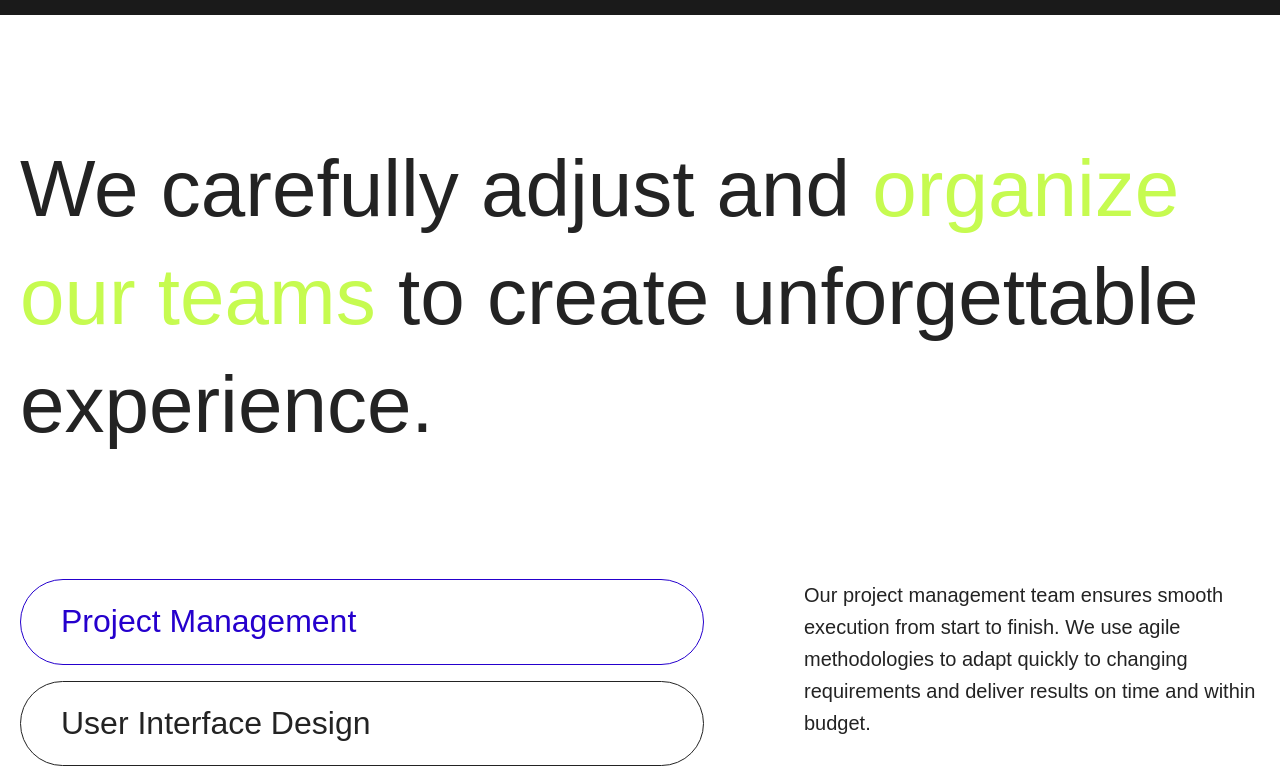
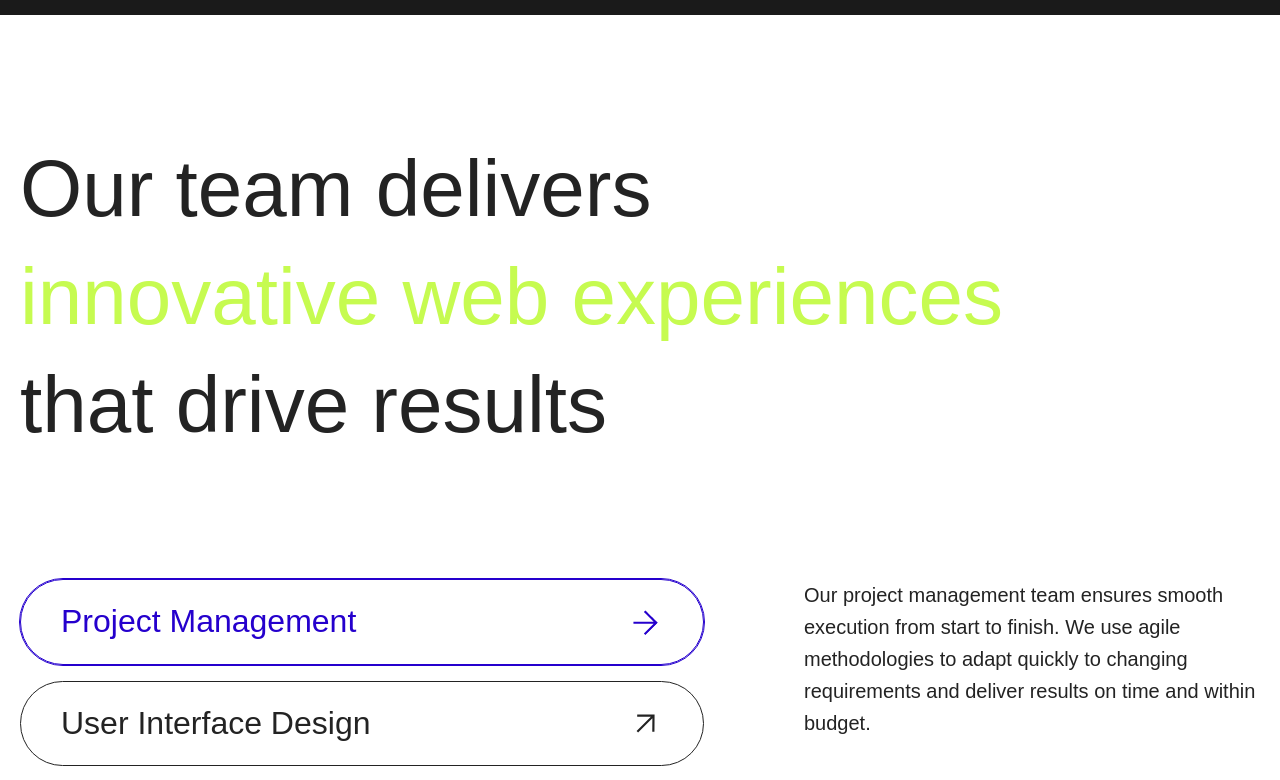
Before and after one commit to petar-simeta/evidente-website, a Next.js app: page / in a window 1280 px wide. Shown: the part 2940-3720 px from the top of the page. Built offline with nearby package versions, Linux system fonts and the light colour scheme; a web font is replaced by a local one.

Commit message:
added final touches to services section

```diff
--- a/app/components/servicesSection.tsx
+++ b/app/components/servicesSection.tsx
@@ -5,6 +5,8 @@ import { motion, useInView } from 'motion/react';
 import styles from '../page.module.scss';
 
 export default function ServicesSection() {
+  const ref = useRef(null);
+  const isInView = useInView(ref, { once: true });
   const [activeService, setActiveService] = useState(0);
 
   // Service content based on active selection
@@ -30,28 +32,87 @@ export default function ServicesSection() {
     <section id='services' className={styles.servicesSection}>
       <div className='container'>
         <div className={styles.servicesInnerWrapper}>
-          <h2>
-            We carefully adjust and
-            <span> organize our teams </span>
-            to create unforgettable experience.
+          <h2 ref={ref}>
+            <span>
+              {'Our team delivers'.split('').map((char, index) => (
+                <motion.span
+                  key={index}
+                  initial={{ opacity: 0 }}
+                  animate={isInView ? { opacity: 1 } : { opacity: 0 }}
+                  transition={{ delay: index * 0.03 }}
+                >
+                  {char}
+                </motion.span>
+              ))}
+            </span>
+            <span className={styles.yellowText}>
+              {'innovative web experiences'.split('').map((char, index) => (
+                <motion.span
+                  key={index}
+                  initial={{ opacity: 0 }}
+                  animate={isInView ? { opacity: 1 } : { opacity: 0 }}
+                  transition={{ delay: 0.6 + index * 0.03 }}
+                >
+                  {char}
+                </motion.span>
+              ))}
+            </span>
+            <span>
+              {'that drive results'.split('').map((char, index) => (
+                <motion.span
+                  key={index}
+                  initial={{ opacity: 0 }}
+                  animate={isInView ? { opacity: 1 } : { opacity: 0 }}
+                  transition={{ delay: 1.5 + index * 0.03 }}
+                >
+                  {char}
+                </motion.span>
+              ))}
+            </span>
           </h2>
 
           <div className={styles.servicesContent}>
             <div className={styles.serviceButtons}>
               {services.map((service, index) => (
-                <button
+                <motion.button
                   key={index}
                   className={`${styles.serviceButton} ${activeService === index ? styles.active : ''}`}
                   onClick={() => setActiveService(index)}
+                  initial={{ opacity: 0, x: '-50%' }}
+                  animate={
+                    isInView ? { opacity: 1, x: 0 } : { opacity: 0, x: '-50%' }
+                  }
+                  transition={{
+                    duration: 0.3,
+                    delay: 1.5 + index * 0.2,
+                    type: 'spring',
+                    bounce: 0.4,
+                  }}
                 >
                   <span>{service}</span>
-                </button>
+                </motion.button>
               ))}
             </div>
 
-            <div className={styles.serviceDescription}>
-              <p>{serviceContent[activeService]}</p>
-            </div>
+            <motion.div
+              className={styles.serviceDescription}
+              initial={{ opacity: 0, y: -20 }}
+              animate={isInView ? { opacity: 1, y: 0 } : { opacity: 0, y: -20 }}
+              transition={{ delay: 1.5, duration: 0.5 }}
+            >
+              <motion.p
+                key={activeService}
+                initial={{ opacity: 0, y: -20 }}
+                animate={{ opacity: 1, y: 0 }}
+                transition={{
+                  duration: 0.3,
+                  type: 'spring',
+                  bounce: 0.4,
+                }}
+              >
+                {serviceContent[activeService]}
+              </motion.p>
+            </motion.div>
           </div>
         </div>
       </div>
--- a/app/page.module.scss
+++ b/app/page.module.scss
@@ -382,8 +382,10 @@
       font-size: 80px;
       font-weight: 400;
       line-height: 1.35;
+      display: flex;
+      flex-direction: column;
 
-      span {
+      span.yellowText {
         color: var(--green-color);
       }
     }
@@ -401,24 +403,48 @@
     }
 
     .serviceButton {
+      position: relative;
       display: flex;
       align-items: center;
       justify-content: space-between;
       padding: 20px 40px;
       border-radius: 100vh;
       border: 1px solid var(--black-color);
+      outline: 1px solid transparent;
       background: none;
       color: var(--black-color);
       font-size: 32px;
       font-weight: 300;
       line-height: 1.35;
       cursor: pointer;
-      transition: all 0.3s ease;
+      transition: all 0.2s ease;
+
+      &:after {
+        content: '';
+        position: absolute;
+        right: 48px;
+        top: 50%;
+        transform: translateY(-50%);
+        width: 20px;
+        height: 20px;
+        background-color: var(--black-color);
+        -webkit-mask: url('../public/short-arrow.svg') no-repeat center;
+        mask: url('../public/short-arrow.svg') no-repeat center;
+        -webkit-mask-size: contain;
+        mask-size: contain;
+        transition: all 0.2s ease;
+      }
 
       &:hover,
       &.active {
         border: 1px solid #2500cd;
+        outline: 1px solid #2500cd;
         color: #2500cd;
+
+        &:after {
+          background-color: #2500cd;
+          transform: translateY(-50%) rotate(45deg);
+        }
       }
     }
 
@@ -426,6 +452,7 @@
       p {
         font-size: 20px;
         line-height: 1.6;
+        font-weight: 300;
         color: var(--black-color);
       }
     }
```
Also changed, not shown: public/short-arrow.svg (added).
